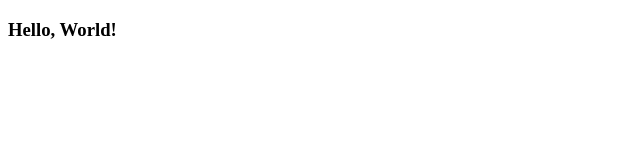
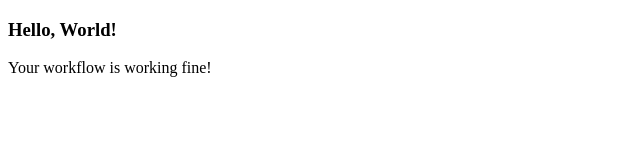
Before and after one commit to keanallen/project-x, a plain HTML site: page index.html in a window 1280 px wide. Shown: the whole page, without its empty margins (0-640 px from the left). Drawn offline with Linux system fonts and the light colour scheme.

Commit message:
modify index.html

```diff
--- a/index.html
+++ b/index.html
@@ -9,6 +9,7 @@
 <body>
 
     <h3>Hello, World!</h3>
+    <p>Your workflow is working fine!</p>
 
 </body>
 </html>
```
Also changed, not shown: 1 other file.
